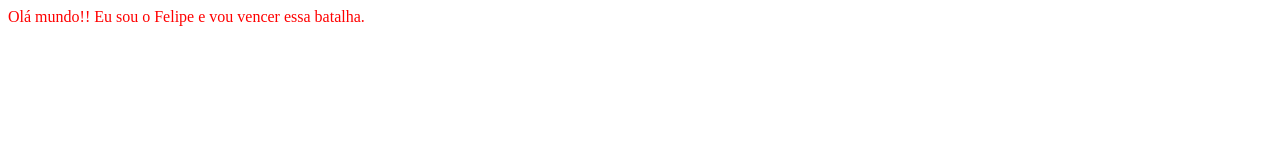
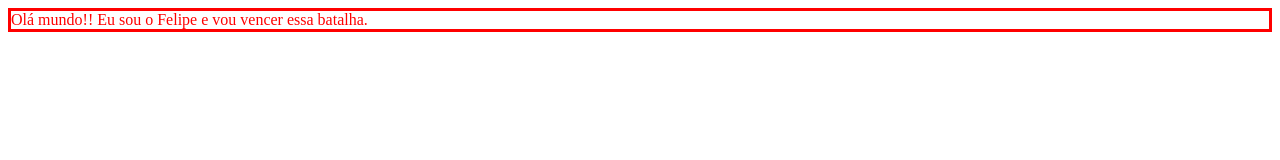
Before and after one commit to felipehenrique3382/diw-aula-20250801, a plain HTML site: page index.html in a window 1280 px wide. Drawn offline with Linux system fonts and the light colour scheme.

Commit message:
Update estilo.css

```diff
--- a/estilo.css
+++ b/estilo.css
@@ -6,3 +6,4 @@ div  {
      border:1px solid red;
      box-sizing:border-box;
 }
+p{ border: 3px solid red;}
```
